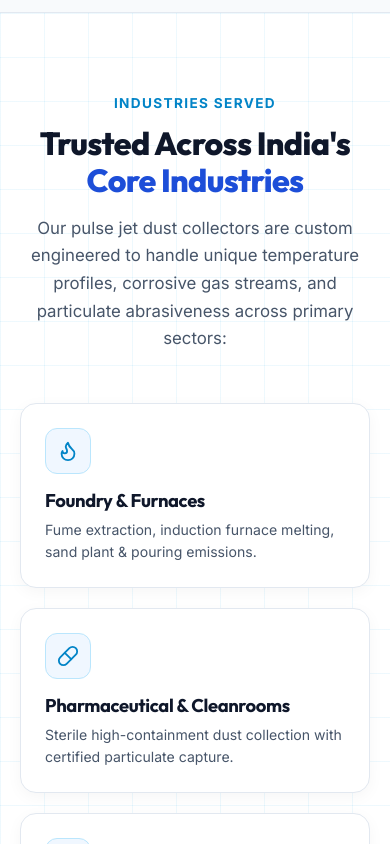
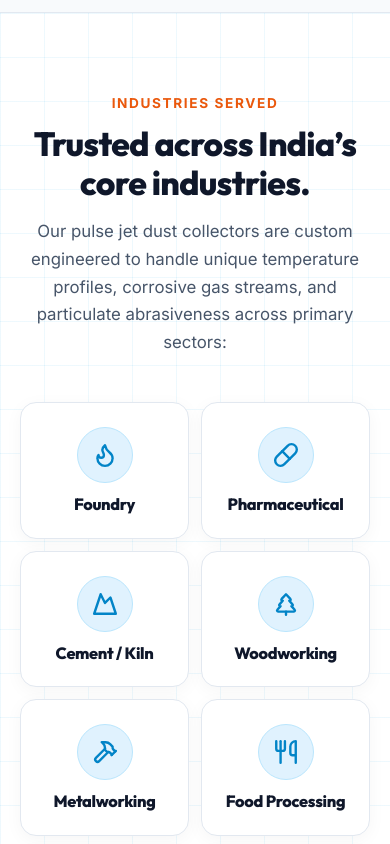
Before and after one commit to ipsitapaikaray2003-ux/vs-filtech, a React (Vite) app: page /products/pulse-jet-filter in a window 390 px wide. Shown: the part 6400-7244 px from the top of the page. Built offline with nearby package versions, Linux system fonts and the light colour scheme.

Commit message:
feat(industries): add 'Trusted across India's core industries' responsive 2-column icon grid matching reference

```diff
--- a/src/pages/IndustriesPage.jsx
+++ b/src/pages/IndustriesPage.jsx
@@ -14,7 +14,10 @@ import {
   Wheat,
   Zap,
   FlaskConical,
-  Hammer
+  Hammer,
+  TreePine,
+  Utensils,
+  Droplets
 } from 'lucide-react';
 
 import cementImg from '../assets/industry_cement.jpg';
@@ -23,6 +26,18 @@ import metalsImg from '../assets/industry_metals.jpg';
 import powerImg from '../assets/industry_power.jpg';
 import carbonImg from '../assets/industry_carbon_black.jpg';
 import baghouseImg from '../assets/hero_baghouse.jpg';
+import './ProductDetails.css';
+
+const quickIndustries = [
+  { name: 'Foundry', icon: Flame, desc: 'Induction melting furnaces, pouring emissions, shakeout & sand reclamation.' },
+  { name: 'Pharmaceutical', icon: Pill, desc: 'Fluid bed dryers (FBD), tablet coating, micronizing & sterile cleanrooms.' },
+  { name: 'Cement / Kiln', icon: Mountain, desc: 'Kiln exhaust, raw mill, clinker coolers, ball mills & bulk silo venting.' },
+  { name: 'Woodworking', icon: TreePine, desc: 'High-volume sawdust, fine wood sanding dust, and planar shavings collection.' },
+  { name: 'Metalworking', icon: Hammer, desc: 'Laser cutting, CNC plasma cutting, shot blasting, welding & grinding fumes.' },
+  { name: 'Food Processing', icon: Utensils, desc: 'Flour mills, rice husk boilers, grain elevators, starch & spice grinding.' },
+  { name: 'Manufacturing', icon: Factory, desc: 'Assembly plants, powder coating booths, packaging & secondary processing.' },
+  { name: 'Chemical & Fertilizer', icon: Droplets, desc: 'Pigment manufacturing, synthetic resins, acid & bulk fertilizer containment.' }
+];
 
 const industriesList = [
   {
@@ -201,6 +216,47 @@ const IndustriesPage = () => {
         </div>
       </section>
 
+      {/* Quick Core Industries Overview (Exact Reference Style) */}
+      <section style={{ padding: '60px 0', backgroundColor: '#ffffff', borderBottom: '1px solid #e2e8f0', color: '#0f172a' }}>
+        <div className="container" style={{ position: 'relative', zIndex: 2 }}>
+          <div style={{ textAlign: 'center', maxWidth: '820px', margin: '0 auto 40px' }}>
+            <div style={{ color: '#ea580c', fontWeight: '700', fontSize: '0.85rem', letterSpacing: '0.12em', textTransform: 'uppercase', marginBottom: '10px' }}>
+              INDUSTRIES SERVED
+            </div>
+            <h2 style={{ fontSize: 'clamp(2.1rem, 4vw, 3rem)', fontWeight: '800', color: '#0f172a', marginBottom: '16px', letterSpacing: '-0.02em' }}>
+              Trusted across India’s core industries.
+            </h2>
+            <p style={{ color: '#475569', fontSize: '1.05rem', lineHeight: '1.65' }}>
+              Engineered air pollution control and dust extraction systems tailored for continuous operation across India's primary industrial sectors:
+            </p>
+          </div>
+
+          <div className="core-industries-grid">
+            {quickIndustries.map((ind, idx) => {
+              const Icon = ind.icon;
+              return (
+                <div
+                  key={idx}
+                  className="core-industry-card"
+                >
+                  <div className="core-industry-icon-wrap">
+                    <Icon size={26} strokeWidth={2.2} />
+                  </div>
+
+                  <h3 className="core-industry-title">
+                    {ind.name}
+                  </h3>
+
+                  <p className="core-industry-desc">
+                    {ind.desc}
+                  </p>
+                </div>
+              );
+            })}
+          </div>
+        </div>
+      </section>
+
       {/* 11 Industries Grid */}
       <section style={{ padding: '5.5rem 0', backgroundColor: '#070e1a' }}>
         <div className="container" style={{ maxWidth: '1140px', margin: '0 auto', position: 'relative', zIndex: 2 }}>
--- a/src/pages/ProductDetails.css
+++ b/src/pages/ProductDetails.css
@@ -345,3 +345,102 @@
     padding: 2.5rem 1.5rem;
   }
 }
+
+/* ══════════════════════════════════════════════
+   TRUSTED ACROSS INDIA'S CORE INDUSTRIES GRID
+   Matches mobile 2-column icon cards exactly
+   ══════════════════════════════════════════════ */
+.core-industries-grid {
+  display: grid;
+  grid-template-columns: repeat(4, 1fr);
+  gap: 24px;
+}
+
+.core-industry-card {
+  background: #ffffff;
+  border: 1px solid #e2e8f0;
+  border-radius: 20px;
+  padding: 34px 20px;
+  display: flex;
+  flex-direction: column;
+  align-items: center;
+  text-align: center;
+  box-shadow: 0 4px 18px rgba(0, 0, 0, 0.04);
+  transition: all 0.3s cubic-bezier(0.16, 1, 0.3, 1);
+  cursor: pointer;
+  text-decoration: none;
+}
+
+.core-industry-card:hover {
+  border-color: #0284c7;
+  transform: translateY(-6px);
+  box-shadow: 0 16px 36px rgba(2, 132, 199, 0.12);
+}
+
+.core-industry-icon-wrap {
+  width: 68px;
+  height: 68px;
+  border-radius: 50%;
+  background: #e0f2fe;
+  border: 1.5px solid #bae6fd;
+  color: #0284c7;
+  display: flex;
+  align-items: center;
+  justify-content: center;
+  margin-bottom: 16px;
+  transition: all 0.25s ease;
+}
+
+.core-industry-card:hover .core-industry-icon-wrap {
+  transform: scale(1.08);
+  background: #0284c7;
+  color: #ffffff;
+}
+
+.core-industry-title {
+  font-size: 1.18rem;
+  font-weight: 800;
+  color: #0f172a;
+  margin-bottom: 6px;
+}
+
+.core-industry-desc {
+  color: #64748b;
+  font-size: 0.86rem;
+  line-height: 1.5;
+  margin: 0;
+}
+
+@media (max-width: 992px) {
+  .core-industries-grid {
+    grid-template-columns: repeat(2, 1fr);
+    gap: 16px;
+  }
+}
+
+@media (max-width: 580px) {
+  .core-industries-grid {
+    grid-template-columns: repeat(2, 1fr);
+    gap: 12px;
+  }
+
+  .core-industry-card {
+    padding: 24px 12px;
+    border-radius: 16px;
+  }
+
+  .core-industry-icon-wrap {
+    width: 56px;
+    height: 56px;
+    margin-bottom: 12px;
+  }
+
+  .core-industry-title {
+    font-size: 1.02rem;
+    margin-bottom: 0;
+  }
+
+  .core-industry-desc {
+    display: none; /* Exact clean look on mobile matching reference: circular badge + title! */
+  }
+}
--- a/src/pages/PulseJetFilterPage.jsx
+++ b/src/pages/PulseJetFilterPage.jsx
@@ -25,6 +25,7 @@ import {
 } from 'lucide-react';
 import heroImg from '../assets/factory_bagfilter_plant_hd.jpg';
 import baghouseImg from '../assets/hero_baghouse.jpg';
+import './ProductDetails.css';
 
 const availableConfigurations = [
   {
@@ -119,14 +120,14 @@ const technicalHighlights = [
 ];
 
 const coreIndustries = [
-  { name: 'Foundry & Furnaces', icon: Flame, desc: 'Fume extraction, induction furnace melting, sand plant & pouring emissions.' },
-  { name: 'Pharmaceutical & Cleanrooms', icon: Pill, desc: 'Sterile high-containment dust collection with certified particulate capture.' },
-  { name: 'Cement, Lime & Kiln Exhaust', icon: Mountain, desc: 'High-temperature kiln flue gas, raw mill, ball mill & bulk packing transfer.' },
-  { name: 'Woodworking & Timber', icon: TreePine, desc: 'High-volume sawdust, fine wood sanding dust, and shavings collection.' },
-  { name: 'Metalworking & Grinding', icon: Hammer, desc: 'Laser cutting, CNC plasma cutting, shot blasting, and grinding fumes.' },
-  { name: 'Food Processing & Grain Milling', icon: Utensils, desc: 'Sanitary grade filtration for flour mills, rice mills, starch & spice powder.' },
-  { name: 'Mining, Minerals & Ferro Alloys', icon: Factory, desc: 'Heavy-duty extraction from primary crushers, vibrating screens & conveyors.' },
-  { name: 'Chemical & Fertilizer Plants', icon: Droplets, desc: 'Acid and moisture-resistant dust collection handling aggressive chemistry.' }
+  { name: 'Foundry', icon: Flame, desc: 'Induction melting furnaces, pouring emissions, shakeout & sand reclamation.' },
+  { name: 'Pharmaceutical', icon: Pill, desc: 'Fluid bed dryers (FBD), tablet coating, micronizing & sterile cleanrooms.' },
+  { name: 'Cement / Kiln', icon: Mountain, desc: 'Kiln exhaust, raw mill, clinker coolers, ball mills & bulk silo venting.' },
+  { name: 'Woodworking', icon: TreePine, desc: 'High-volume sawdust, fine wood sanding dust, and planar shavings collection.' },
+  { name: 'Metalworking', icon: Hammer, desc: 'Laser cutting, CNC plasma cutting, shot blasting, welding & grinding fumes.' },
+  { name: 'Food Processing', icon: Utensils, desc: 'Flour mills, rice husk boilers, grain elevators, starch & spice grinding.' },
+  { name: 'Manufacturing', icon: Factory, desc: 'Assembly plants, powder coating booths, packaging & secondary processing.' },
+  { name: 'Chemical & Fertilizer', icon: Droplets, desc: 'Pigment manufacturing, synthetic resins, acid & bulk fertilizer containment.' }
 ];
 
 const supportServices = [
@@ -577,73 +578,42 @@ const PulseJetFilterPage = () => {
         </div>
       </section>
 
-      {/* 4. Core Industries Served Grid */}
+      {/* 4. Core Industries Served Grid (Matches Reference Layout) */}
       <section className="light-graphic-blueprint" style={{ padding: '80px 0', background: '#ffffff', borderTop: '1px solid #e2e8f0' }}>
         <div className="container" style={{ position: 'relative', zIndex: 2 }}>
-          <div style={{ textAlign: 'center', maxWidth: '800px', margin: '0 auto 50px' }}>
-            <div style={{ color: '#0284c7', fontWeight: '700', fontSize: '0.85rem', letterSpacing: '0.1em', textTransform: 'uppercase', marginBottom: '10px' }}>
+          <div style={{ textAlign: 'center', maxWidth: '820px', margin: '0 auto 45px' }}>
+            <div style={{ color: '#ea580c', fontWeight: '700', fontSize: '0.85rem', letterSpacing: '0.12em', textTransform: 'uppercase', marginBottom: '10px' }}>
               INDUSTRIES SERVED
             </div>
-            <h2 style={{ fontSize: 'clamp(2rem, 3.5vw, 2.75rem)', fontWeight: '800', color: '#0f172a', marginBottom: '16px' }}>
-              Trusted Across India's <span style={{ color: '#1d4ed8' }}>Core Industries</span>
+            <h2 style={{ fontSize: 'clamp(2.1rem, 4vw, 3rem)', fontWeight: '800', color: '#0f172a', marginBottom: '16px', letterSpacing: '-0.02em' }}>
+              Trusted across India’s core industries.
             </h2>
             <p style={{ color: '#475569', fontSize: '1.05rem', lineHeight: '1.65' }}>
               Our pulse jet dust collectors are custom engineered to handle unique temperature profiles, corrosive gas streams, and particulate abrasiveness across primary sectors:
             </p>
           </div>
 
-          <div style={{
-            display: 'grid',
-            gridTemplateColumns: 'repeat(auto-fit, minmax(260px, 1fr))',
-            gap: '20px'
-          }}>
+          <div className="core-industries-grid">
             {coreIndustries.map((ind, idx) => {
               const Icon = ind.icon;
               return (
-                <div
+                <Link
+                  to="/industries"
                   key={idx}
-                  style={{
-                    background: '#ffffff',
-                    border: '1px solid #e2e8f0',
-                    borderRadius: '16px',
-                    padding: '24px',
-                    boxShadow: '0 4px 16px rgba(0, 0, 0, 0.04)',
-                    transition: 'all 0.25s ease'
-                  }}
-                  onMouseEnter={(e) => {
-                    e.currentTarget.style.borderColor = '#0284c7';
-                    e.currentTarget.style.transform = 'translateY(-4px)';
-                    e.currentTarget.style.boxShadow = '0 10px 24px rgba(2, 132, 199, 0.1)';
-                  }}
-                  onMouseLeave={(e) => {
-                    e.currentTarget.style.borderColor = '#e2e8f0';
-                    e.currentTarget.style.transform = 'translateY(0)';
-                    e.currentTarget.style.boxShadow = '0 4px 16px rgba(0, 0, 0, 0.04)';
-                  }}
+                  className="core-industry-card"
                 >
-                  <div style={{
-                    width: '46px',
-                    height: '46px',
-                    borderRadius: '12px',
-                    background: '#f0f7ff',
-                    border: '1px solid #bae6fd',
-                    color: '#0284c7',
-                    display: 'flex',
-                    alignItems: 'center',
-                    justifyContent: 'center',
-                    marginBottom: '16px'
-                  }}>
-                    <Icon size={22} />
+                  <div className="core-industry-icon-wrap">
+                    <Icon size={26} strokeWidth={2.2} />
                   </div>
 
-                  <h4 style={{ fontSize: '1.15rem', fontWeight: '700', color: '#0f172a', marginBottom: '8px' }}>
+                  <h3 className="core-industry-title">
                     {ind.name}
-                  </h4>
+                  </h3>
 
-                  <p style={{ color: '#475569', fontSize: '0.88rem', lineHeight: '1.55', margin: 0 }}>
+                  <p className="core-industry-desc">
                     {ind.desc}
                   </p>
-                </div>
+                </Link>
               );
             })}
           </div>
```
